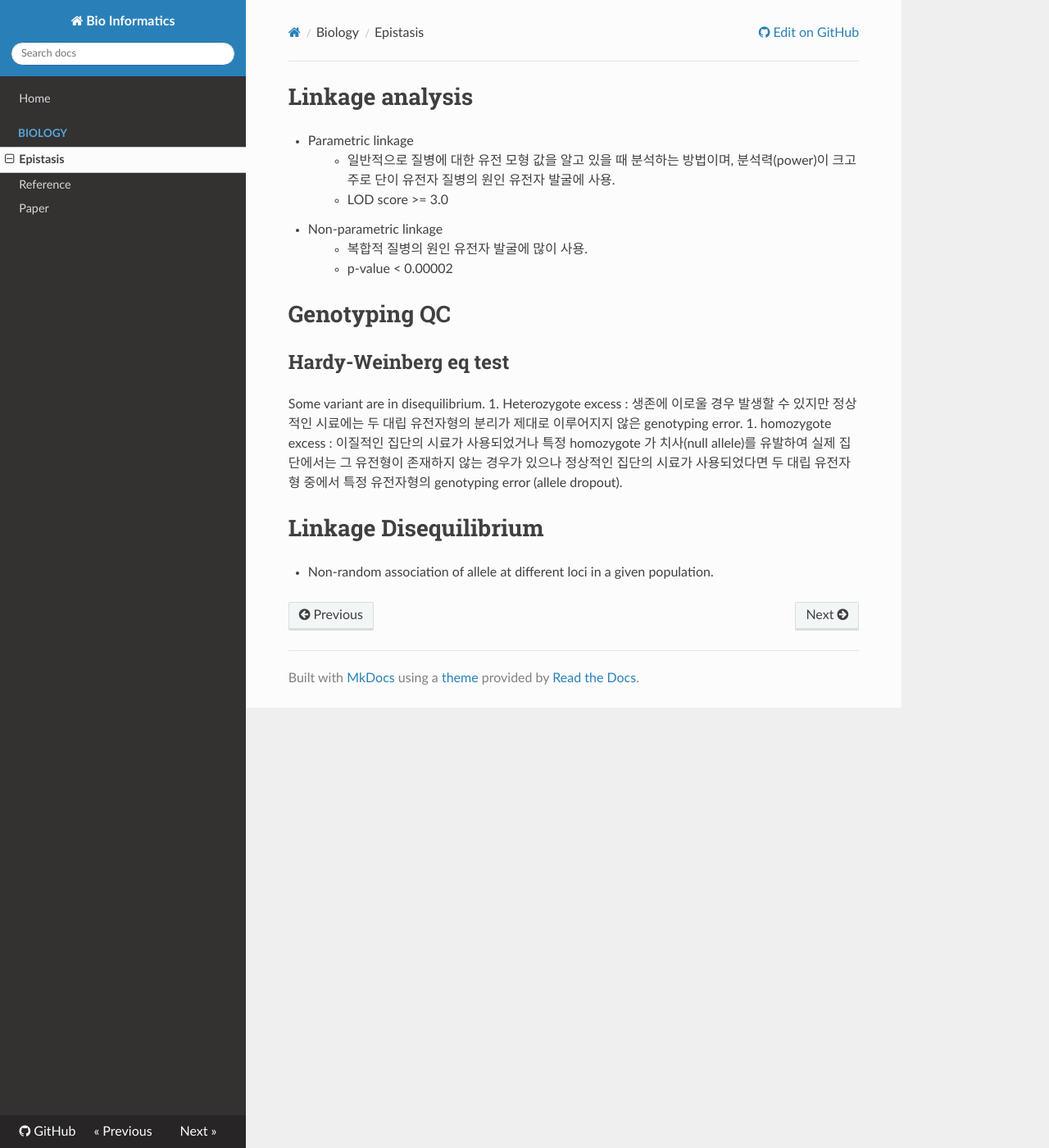
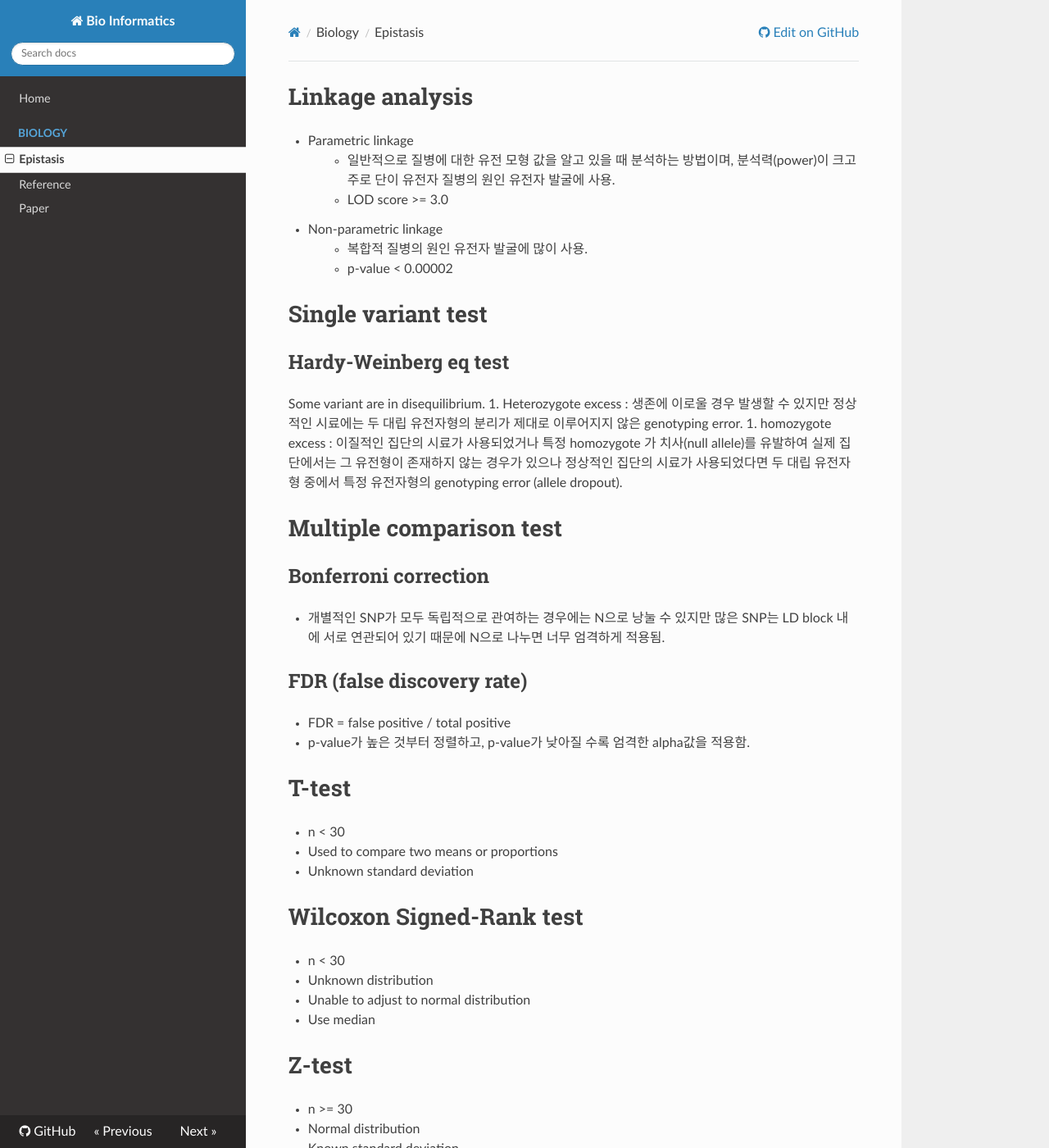
Before and after one commit to WonyoungCho/BI, an MkDocs documentation site: the page built from docs/epistasis.md, in a window 1280 px wide and 1400 px high. Shown: the whole window at 82% size. Built offline with MkDocs 1.6.1, drawn with Linux system fonts in a browser that asks for light colours; nearby versions of some CDN libraries; old or Windows-style settings are respelled for this version of MkDocs; some of the changed text lies outside the part shown.

Commit message:
Update epistasis.md

```diff
--- a/docs/epistasis.md
+++ b/docs/epistasis.md
@@ -6,13 +6,41 @@
 > - 복합적 질병의 원인 유전자 발굴에 많이 사용.
 > - p-value < 0.00002
 
-# Genotyping QC
+# Single variant test
 ## Hardy-Weinberg eq test
 Some variant are in disequilibrium.
 1. Heterozygote excess : 생존에 이로울 경우 발생할 수 있지만 정상적인 시료에는 두 대립 유전자형의 분리가 제대로 이루어지지 않은 genotyping error.
 1. homozygote excess : 이질적인 집단의 시료가 사용되었거나 특정 homozygote 가 치사(null allele)를 유발하여 실제 집단에서는 그 유전형이 존재하지 않는 경우가 있으나 정상적인 집단의 시료가 사용되었다면 두 대립 유전자형 중에서 특정 유전자형의 genotyping error (allele dropout).
 
+# Multiple comparison test
+## Bonferroni correction
+- 개별적인 SNP가 모두 독립적으로 관여하는 경우에는 N으로 낭눌 수 있지만 많은 SNP는 LD block 내에 서로 연관되어 있기 때문에 N으로 나누면 너무 엄격하게 적용됨.
 
+## FDR (false discovery rate)
+- FDR = false positive / total positive
+- p-value가 높은 것부터 정렬하고, p-value가 낮아질 수록 엄격한 alpha값을 적용함.
+
+
+# T-test
+- n < 30
+- Used to compare two means or proportions
+- Unknown standard deviation
+
+# Wilcoxon Signed-Rank test
+- n < 30
+- Unknown distribution
+- Unable to adjust to normal distribution
+- Use median
+
+# Z-test
+- n >= 30
+- Normal distribution
+- Known standard deviation
+
+# Permutation test
+
+
+# Bootstrap
 
 
 # Linkage Disequilibrium
```
